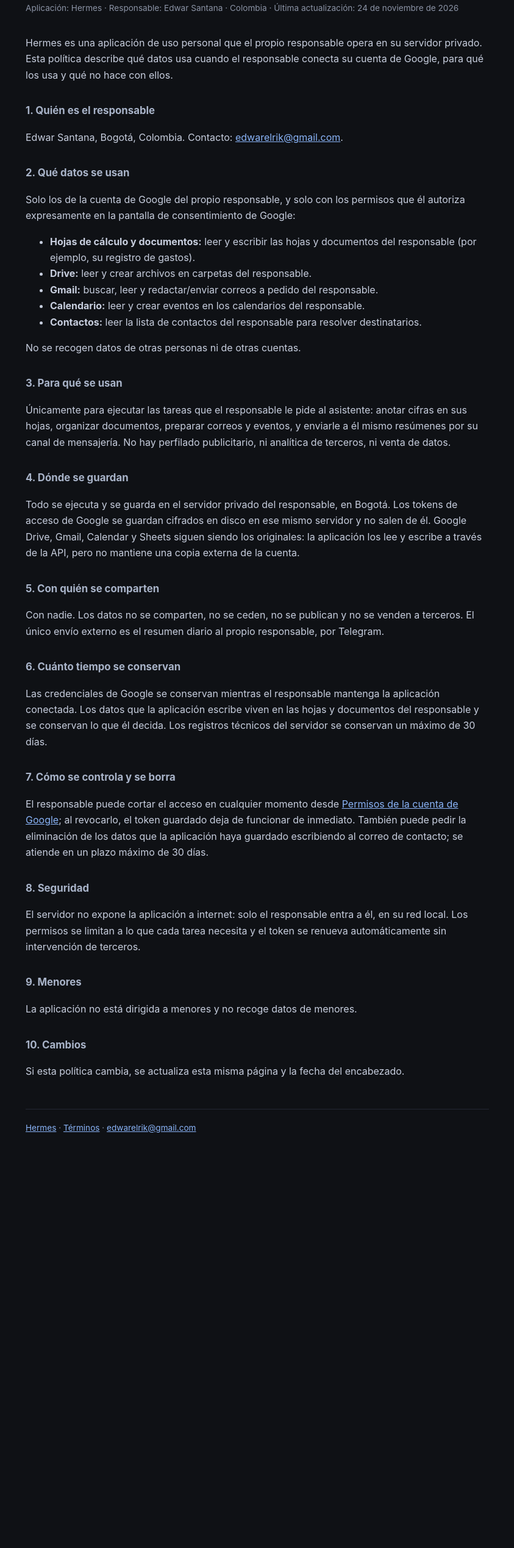
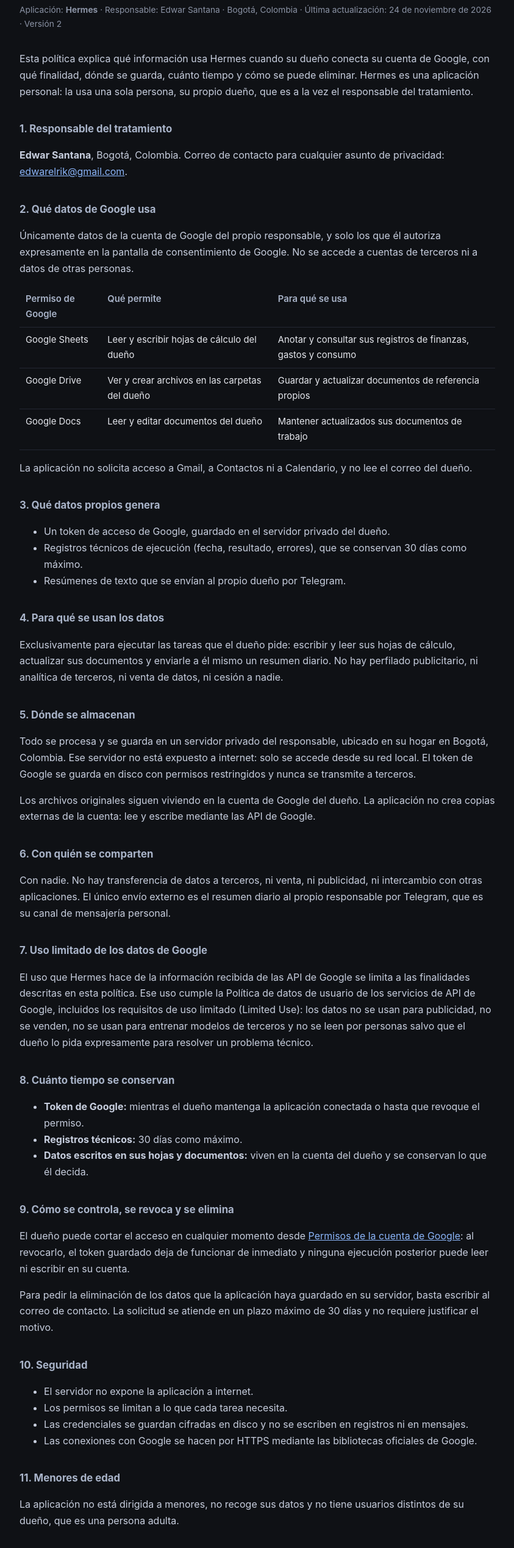
Before and after one commit to EdwarElrik/EdwarElrik.github.io, a plain HTML site: page privacidad.html in a window 1280 px wide. Shown: the part 112-2650 px from the top of the page at 61% size, without its empty margins (218-1061 px from the left). Before the commit the page ends 2052 px from the top, so only its background shows below. Drawn offline with Linux system fonts and the light colour scheme.

Commit message:
Marca Hermes: nombre unificado, privacidad ampliada, terminos con APIs de Google, robots y logo

```diff
--- a/privacidad.html
+++ b/privacidad.html
@@ -4,15 +4,21 @@
 <meta charset="utf-8">
 <meta name="viewport" content="width=device-width, initial-scale=1">
 <title>Política de privacidad — Hermes</title>
+<meta name="description" content="Política de privacidad de Hermes, aplicación personal de Edwar Santana: qué datos de Google usa, para qué, dónde se guardan y cómo se eliminan.">
 <style>
   :root { color-scheme: dark; }
-  body { margin:0; font:16px/1.65 -apple-system,Segoe UI,Roboto,sans-serif;
+  body { margin:0; font:16px/1.68 -apple-system,Segoe UI,Roboto,sans-serif;
          background:#0f1115; color:#e6e8ee; }
-  main { max-width:760px; margin:0 auto; padding:56px 22px 80px; }
-  h1 { font-size:1.7rem; margin:0 0 4px; }
-  h2 { font-size:1.05rem; margin:2rem 0 .3rem; color:#a9b4c9; }
+  main { max-width:780px; margin:0 auto; padding:56px 22px 80px; }
+  h1 { font-size:1.75rem; margin:0 0 4px; }
+  h2 { font-size:1.05rem; margin:2.1rem 0 .4rem; color:#a9b4c9; }
   p, li { color:#c7cede; }
-  .meta { font-size:.85rem; color:#8b93a5; margin-bottom:2rem; }
+  .meta { font-size:.86rem; color:#8b93a5; margin-bottom:2rem; }
+  .note { background:#151922; border-left:3px solid #3b6ea5; border-radius:0 8px 8px 0;
+          padding:12px 16px; margin:1.2rem 0; }
+  table { width:100%; border-collapse:collapse; margin:1rem 0; font-size:.93rem; }
+  th, td { text-align:left; padding:8px 10px; border-bottom:1px solid #232733; vertical-align:top; }
+  th { color:#a9b4c9; font-weight:600; }
   a { color:#8ab4f8; }
   footer { margin-top:3rem; padding-top:1.2rem; border-top:1px solid #232733;
            font-size:.85rem; color:#8b93a5; }
@@ -21,50 +27,75 @@
 <body>
 <main>
   <h1>Política de privacidad</h1>
-  <p class="meta">Aplicación: Hermes · Responsable: Edwar Santana · Colombia · Última actualización: 24 de noviembre de 2026</p>
+  <p class="meta">Aplicación: <strong>Hermes</strong> · Responsable: Edwar Santana · Bogotá, Colombia · Última actualización: 24 de noviembre de 2026 · Versión 2</p>
 
-  <p>Hermes es una aplicación de uso personal que el propio responsable opera en su servidor privado. Esta política describe qué datos usa cuando el responsable conecta su cuenta de Google, para qué los usa y qué no hace con ellos.</p>
+  <p>Esta política explica qué información usa Hermes cuando su dueño conecta su cuenta de Google, con qué finalidad, dónde se guarda, cuánto tiempo y cómo se puede eliminar. Hermes es una aplicación personal: la usa una sola persona, su propio dueño, que es a la vez el responsable del tratamiento.</p>
 
-  <h2>1. Quién es el responsable</h2>
-  <p>Edwar Santana, Bogotá, Colombia. Contacto: <a href="mailto:edwarelrik@gmail.com">edwarelrik@gmail.com</a>.</p>
+  <h2>1. Responsable del tratamiento</h2>
+  <p><strong>Edwar Santana</strong>, Bogotá, Colombia. Correo de contacto para cualquier asunto de privacidad: <a href="mailto:edwarelrik@gmail.com">edwarelrik@gmail.com</a>.</p>
 
-  <h2>2. Qué datos se usan</h2>
-  <p>Solo los de la cuenta de Google del propio responsable, y solo con los permisos que él autoriza expresamente en la pantalla de consentimiento de Google:</p>
+  <h2>2. Qué datos de Google usa</h2>
+  <p>Únicamente datos de la cuenta de Google del propio responsable, y solo los que él autoriza expresamente en la pantalla de consentimiento de Google. No se accede a cuentas de terceros ni a datos de otras personas.</p>
+  <table>
+    <tr><th>Permiso de Google</th><th>Qué permite</th><th>Para qué se usa</th></tr>
+    <tr><td>Google Sheets</td><td>Leer y escribir hojas de cálculo del dueño</td><td>Anotar y consultar sus registros de finanzas, gastos y consumo</td></tr>
+    <tr><td>Google Drive</td><td>Ver y crear archivos en las carpetas del dueño</td><td>Guardar y actualizar documentos de referencia propios</td></tr>
+    <tr><td>Google Docs</td><td>Leer y editar documentos del dueño</td><td>Mantener actualizados sus documentos de trabajo</td></tr>
+  </table>
+  <p>La aplicación no solicita acceso a Gmail, a Contactos ni a Calendario, y no lee el correo del dueño.</p>
+
+  <h2>3. Qué datos propios genera</h2>
   <ul>
-    <li><strong>Hojas de cálculo y documentos:</strong> leer y escribir las hojas y documentos del responsable (por ejemplo, su registro de gastos).</li>
-    <li><strong>Drive:</strong> leer y crear archivos en carpetas del responsable.</li>
-    <li><strong>Gmail:</strong> buscar, leer y redactar/enviar correos a pedido del responsable.</li>
-    <li><strong>Calendario:</strong> leer y crear eventos en los calendarios del responsable.</li>
-    <li><strong>Contactos:</strong> leer la lista de contactos del responsable para resolver destinatarios.</li>
+    <li>Un token de acceso de Google, guardado en el servidor privado del dueño.</li>
+    <li>Registros técnicos de ejecución (fecha, resultado, errores), que se conservan 30 días como máximo.</li>
+    <li>Resúmenes de texto que se envían al propio dueño por Telegram.</li>
   </ul>
-  <p>No se recogen datos de otras personas ni de otras cuentas.</p>
 
-  <h2>3. Para qué se usan</h2>
-  <p>Únicamente para ejecutar las tareas que el responsable le pide al asistente: anotar cifras en sus hojas, organizar documentos, preparar correos y eventos, y enviarle a él mismo resúmenes por su canal de mensajería. No hay perfilado publicitario, ni analítica de terceros, ni venta de datos.</p>
+  <h2>4. Para qué se usan los datos</h2>
+  <p>Exclusivamente para ejecutar las tareas que el dueño pide: escribir y leer sus hojas de cálculo, actualizar sus documentos y enviarle a él mismo un resumen diario. No hay perfilado publicitario, ni analítica de terceros, ni venta de datos, ni cesión a nadie.</p>
 
-  <h2>4. Dónde se guardan</h2>
-  <p>Todo se ejecuta y se guarda en el servidor privado del responsable, en Bogotá. Los tokens de acceso de Google se guardan cifrados en disco en ese mismo servidor y no salen de él. Google Drive, Gmail, Calendar y Sheets siguen siendo los originales: la aplicación los lee y escribe a través de la API, pero no mantiene una copia externa de la cuenta.</p>
+  <h2>5. Dónde se almacenan</h2>
+  <p>Todo se procesa y se guarda en un servidor privado del responsable, ubicado en su hogar en Bogotá, Colombia. Ese servidor no está expuesto a internet: solo se accede desde su red local. El token de Google se guarda en disco con permisos restringidos y nunca se transmite a terceros.</p>
+  <p>Los archivos originales siguen viviendo en la cuenta de Google del dueño. La aplicación no crea copias externas de la cuenta: lee y escribe mediante las API de Google.</p>
 
-  <h2>5. Con quién se comparten</h2>
-  <p>Con nadie. Los datos no se comparten, no se ceden, no se publican y no se venden a terceros. El único envío externo es el resumen diario al propio responsable, por Telegram.</p>
+  <h2>6. Con quién se comparten</h2>
+  <p>Con nadie. No hay transferencia de datos a terceros, ni venta, ni publicidad, ni intercambio con otras aplicaciones. El único envío externo es el resumen diario al propio responsable por Telegram, que es su canal de mensajería personal.</p>
 
-  <h2>6. Cuánto tiempo se conservan</h2>
-  <p>Las credenciales de Google se conservan mientras el responsable mantenga la aplicación conectada. Los datos que la aplicación escribe viven en las hojas y documentos del responsable y se conservan lo que él decida. Los registros técnicos del servidor se conservan un máximo de 30 días.</p>
+  <h2>7. Uso limitado de los datos de Google</h2>
+  <p>El uso que Hermes hace de la información recibida de las API de Google se limita a las finalidades descritas en esta política. Ese uso cumple la Política de datos de usuario de los servicios de API de Google, incluidos los requisitos de uso limitado (Limited Use): los datos no se usan para publicidad, no se venden, no se usan para entrenar modelos de terceros y no se leen por personas salvo que el dueño lo pida expresamente para resolver un problema técnico.</p>
 
-  <h2>7. Cómo se controla y se borra</h2>
-  <p>El responsable puede cortar el acceso en cualquier momento desde <a href="https://myaccount.google.com/permissions" rel="noopener">Permisos de la cuenta de Google</a>; al revocarlo, el token guardado deja de funcionar de inmediato. También puede pedir la eliminación de los datos que la aplicación haya guardado escribiendo al correo de contacto; se atiende en un plazo máximo de 30 días.</p>
+  <h2>8. Cuánto tiempo se conservan</h2>
+  <ul>
+    <li><strong>Token de Google:</strong> mientras el dueño mantenga la aplicación conectada o hasta que revoque el permiso.</li>
+    <li><strong>Registros técnicos:</strong> 30 días como máximo.</li>
+    <li><strong>Datos escritos en sus hojas y documentos:</strong> viven en la cuenta del dueño y se conservan lo que él decida.</li>
+  </ul>
 
-  <h2>8. Seguridad</h2>
-  <p>El servidor no expone la aplicación a internet: solo el responsable entra a él, en su red local. Los permisos se limitan a lo que cada tarea necesita y el token se renueva automáticamente sin intervención de terceros.</p>
+  <h2>9. Cómo se controla, se revoca y se elimina</h2>
+  <p>El dueño puede cortar el acceso en cualquier momento desde <a href="https://myaccount.google.com/permissions" rel="noopener">Permisos de la cuenta de Google</a>: al revocarlo, el token guardado deja de funcionar de inmediato y ninguna ejecución posterior puede leer ni escribir en su cuenta.</p>
+  <p>Para pedir la eliminación de los datos que la aplicación haya guardado en su servidor, basta escribir al correo de contacto. La solicitud se atiende en un plazo máximo de 30 días y no requiere justificar el motivo.</p>
 
-  <h2>9. Menores</h2>
-  <p>La aplicación no está dirigida a menores y no recoge datos de menores.</p>
+  <h2>10. Seguridad</h2>
+  <ul>
+    <li>El servidor no expone la aplicación a internet.</li>
+    <li>Los permisos se limitan a lo que cada tarea necesita.</li>
+    <li>Las credenciales se guardan cifradas en disco y no se escriben en registros ni en mensajes.</li>
+    <li>Las conexiones con Google se hacen por HTTPS mediante las bibliotecas oficiales de Google.</li>
+  </ul>
 
-  <h2>10. Cambios</h2>
-  <p>Si esta política cambia, se actualiza esta misma página y la fecha del encabezado.</p>
+  <h2>11. Menores de edad</h2>
+  <p>La aplicación no está dirigida a menores, no recoge sus datos y no tiene usuarios distintos de su dueño, que es una persona adulta.</p>
+
+  <h2>12. Cambios en esta política</h2>
+  <p>Si la política cambia, se publica la nueva versión en esta misma página con su fecha y número de versión. El uso de la aplicación después de un cambio implica la aceptación de la versión vigente.</p>
+
+  <h2>13. Contacto</h2>
+  <div class="note">
+    <p>Edwar Santana · <a href="mailto:edwarelrik@gmail.com">edwarelrik@gmail.com</a> · Bogotá, Colombia</p>
+  </div>
 
   <footer>
-    <a href="./index.html">Hermes</a> · <a href="./terminos.html">Términos</a> · <a href="mailto:edwarelrik@gmail.com">edwarelrik@gmail.com</a>
+    <a href="./index.html">Hermes</a> · <a href="./terminos.html">Términos del servicio</a> · <a href="mailto:edwarelrik@gmail.com">edwarelrik@gmail.com</a>
   </footer>
 </main>
 </body>
--- /dev/null
+++ b/sitemap.xml
@@ -0,0 +1,6 @@
+<?xml version="1.0" encoding="UTF-8"?>
+<urlset xmlns="http://www.sitemaps.org/schemas/sitemap/0.9">
+  <url><loc>https://edwarelrik.github.io/</loc><lastmod>2026-11-24</lastmod></url>
+  <url><loc>https://edwarelrik.github.io/privacidad.html</loc><lastmod>2026-11-24</lastmod></url>
+  <url><loc>https://edwarelrik.github.io/terminos.html</loc><lastmod>2026-11-24</lastmod></url>
+</urlset>
```
Also changed, not shown: index.html (+41 -18 lines), terminos.html (+26 -19 lines), logo.png (added), robots.txt (added).
